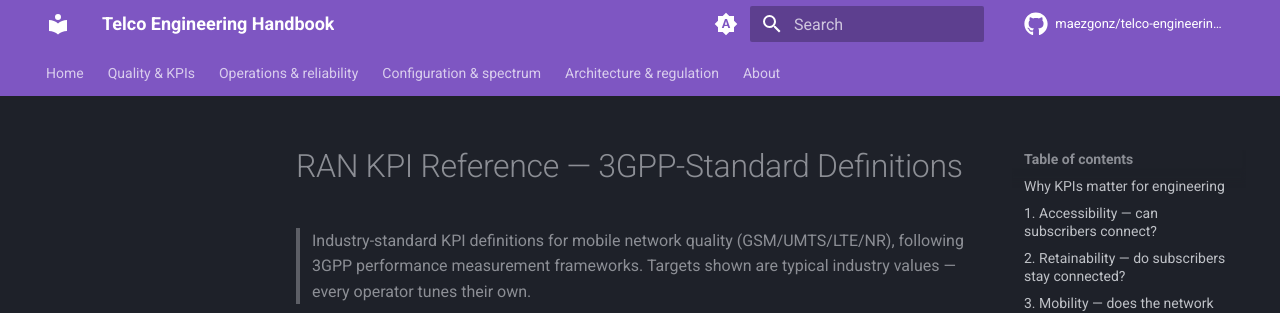
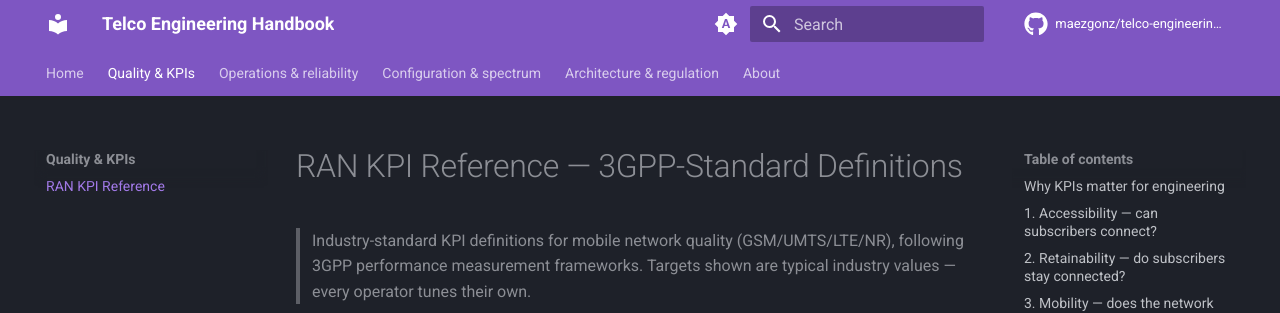
Before and after one commit to maezgonz/telco-engineering-handbook, an MkDocs documentation site: the page built from docs/ran_kpi_reference.md, in a window 1280 px wide. Shown: the top 313 px of the page. Built offline with MkDocs 1.6.1 and Material for MkDocs 9.7.7, drawn with Linux system fonts in a browser that asks for light colours; comment, search, counter and statistics services are not loaded; part of the change alters nothing that is shown.

Commit message:
fix: nav paths relative to docs/ (all sections were 404)

```diff
--- a/mkdocs.yml
+++ b/mkdocs.yml
@@ -25,18 +25,18 @@ theme:
 nav:
   - Home: index.md
   - Quality & KPIs:
-      - RAN KPI Reference: docs/ran_kpi_reference.md
+      - RAN KPI Reference: ran_kpi_reference.md
   - Operations & reliability:
-      - Alarm Correlation: docs/alarm_correlation.md
-      - Stress Testing & Redundancy: docs/ran_stress_testing.md
+      - Alarm Correlation: alarm_correlation.md
+      - Stress Testing & Redundancy: ran_stress_testing.md
   - Configuration & spectrum:
-      - MML Command Reference: docs/mml_command_reference.md
-      - Spectrum Refarming: docs/spectrum_refarming.md
+      - MML Command Reference: mml_command_reference.md
+      - Spectrum Refarming: spectrum_refarming.md
   - Architecture & regulation:
-      - Core Network Evolution: docs/core_network_evolution.md
-      - RNI/EMF Analysis: docs/rni_emf_reference.md
+      - Core Network Evolution: core_network_evolution.md
+      - RNI/EMF Analysis: rni_emf_reference.md
   - About:
-      - Confidentiality: docs/confidentiality.md
+      - Confidentiality: confidentiality.md
 
 markdown_extensions:
   - tables
```
